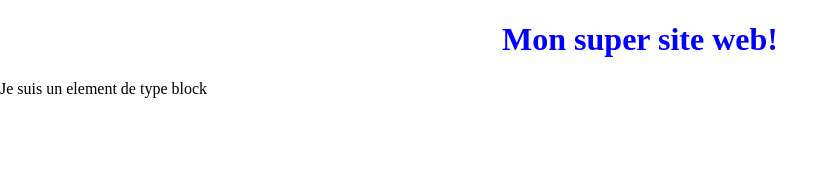
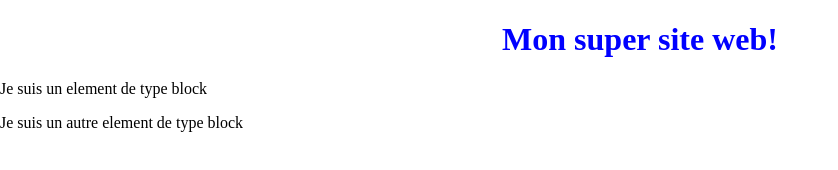
Before and after one commit to kevinkalenga/Formation-Git, a plain HTML site: page index.html in a window 1280 px wide. Shown: the whole page, without its empty margins (0-838 px from the left). Drawn offline with Linux system fonts and the light colour scheme.

Commit message:
Another tag has been added

```diff
--- a/index.html
+++ b/index.html
@@ -10,5 +10,6 @@
   <body>
     <h1>Mon super site web!</h1>
     <div>Je suis un element de type block</div>
+    <p>Je suis un autre element de type block</>
   </body>
 </html>
```
